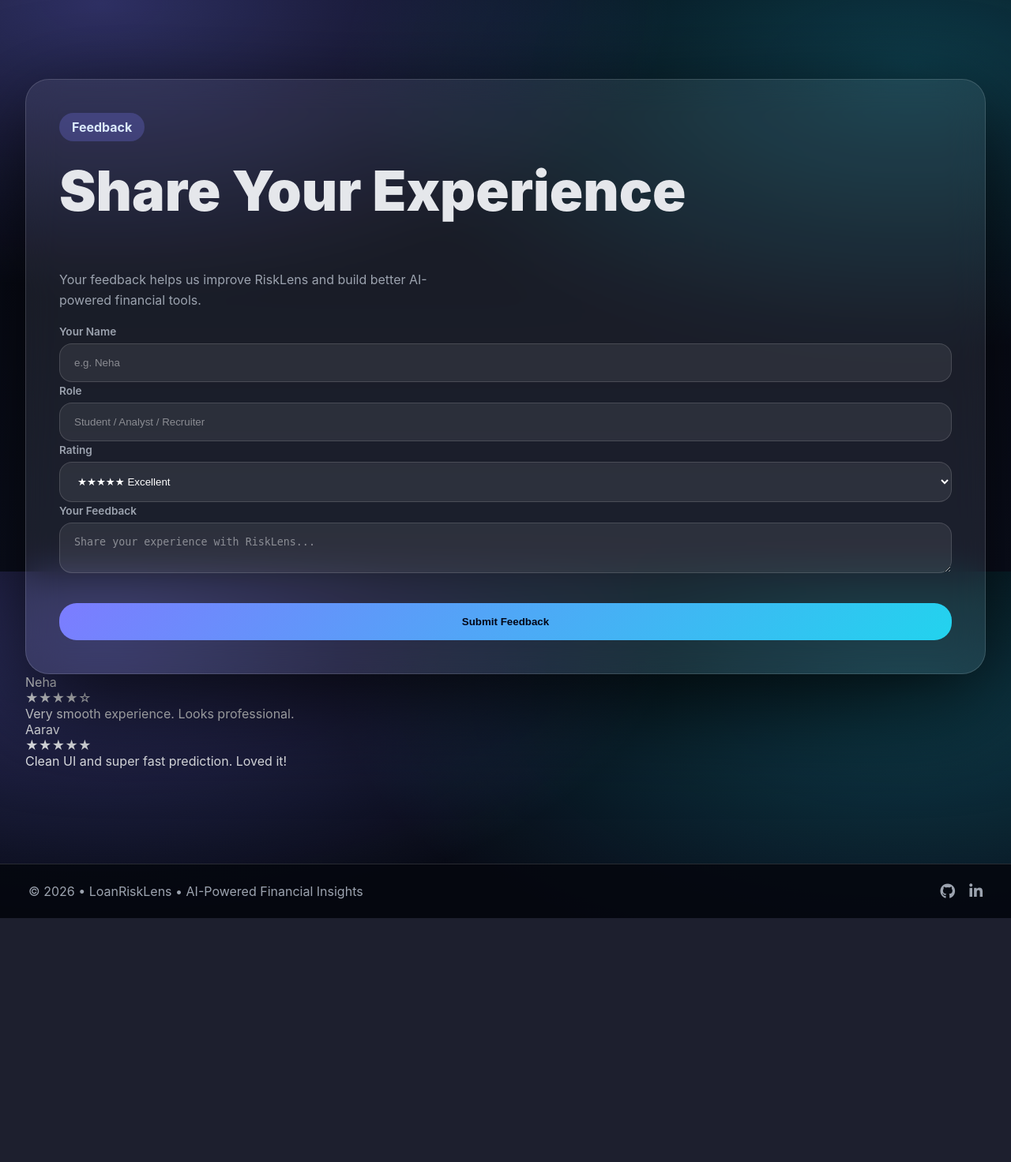
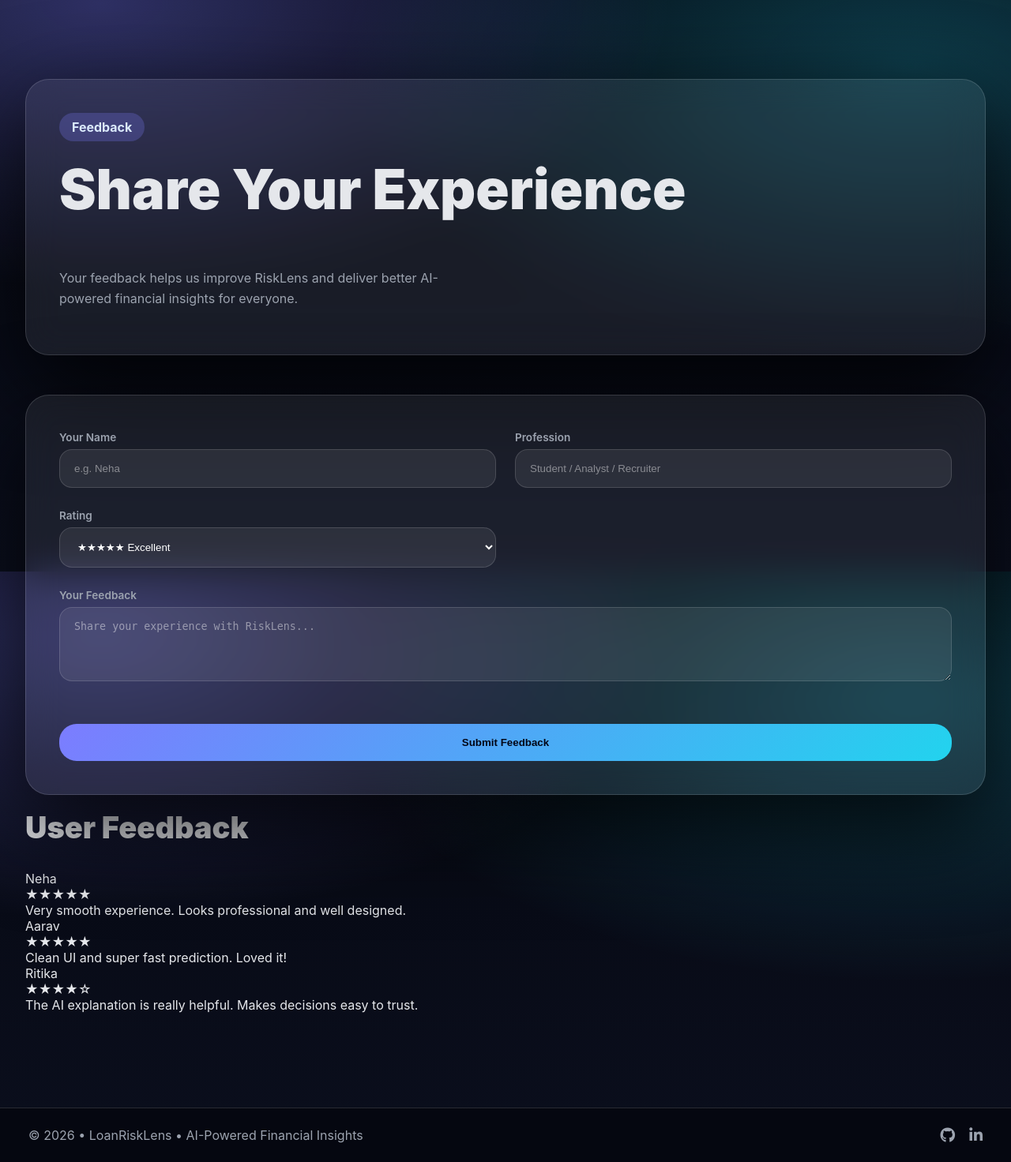
Before and after one commit to Haril2766/Loan-Default-ML, a Flask app: page /reviews in a window 1280 px wide. Shown: the part 76-1548 px from the top of the page at 79% size. Before the commit the page ends 1239 px from the top, so only its background shows below. Run offline with Flask 3, Linux system fonts and the light colour scheme.

Commit message:
Update review.html

```diff
--- a/templates/review.html
+++ b/templates/review.html
@@ -5,92 +5,93 @@
 <section class="heroWrap">
   <div class="container">
 
-    <div class="glassCard">
-
+    <!-- HEADER -->
+    <div class="heroCard">
       <div class="pill">Feedback</div>
 
-      <h1 class="heroTitle" style="margin-top:20px;">
-        Share Your Experience
-      </h1>
+      <h1 class="heroTitle">Share Your Experience</h1>
 
       <p class="heroText">
-        Your feedback helps us improve RiskLens and build better
-        AI-powered financial tools.
+        Your feedback helps us improve RiskLens and deliver better AI-powered
+        financial insights for everyone.
       </p>
+    </div>
 
-      <!-- FEEDBACK FORM -->
-      <form method="POST" action="/reviews" class="feedbackForm">
+    <!-- FEEDBACK FORM -->
+    <div class="glassCard" style="margin-top:50px;">
+      <form method="POST" action="/feedback">
 
-        <div class="feedbackGrid">
+        <div class="row" style="grid-template-columns:1fr 1fr; gap:24px;">
 
           <div>
             <label class="form-label">Your Name</label>
-            <input
-              class="form-control"
-              name="name"
-              placeholder="e.g. Neha"
-              required>
+            <input class="form-control" placeholder="e.g. Neha" required>
           </div>
 
           <div>
-            <label class="form-label">Role</label>
-            <input
-              class="form-control"
-              name="role"
-              placeholder="Student / Analyst / Recruiter"
-              required>
+            <label class="form-label">Profession</label>
+            <input class="form-control" placeholder="Student / Analyst / Recruiter">
           </div>
 
           <div>
             <label class="form-label">Rating</label>
-            <select class="form-select" name="rating" required>
-              <option value="5">★★★★★ Excellent</option>
-              <option value="4">★★★★☆ Very Good</option>
-              <option value="3">★★★☆☆ Good</option>
-              <option value="2">★★☆☆☆ Fair</option>
-              <option value="1">★☆☆☆☆ Poor</option>
+            <select class="form-select">
+              <option>★★★★★ Excellent</option>
+              <option>★★★★☆ Very Good</option>
+              <option>★★★☆☆ Good</option>
+              <option>★★☆☆☆ Fair</option>
+              <option>★☆☆☆☆ Poor</option>
             </select>
           </div>
 
-          <div></div>
+          <div style="grid-column:1 / -1;">
+            <label class="form-label">Your Feedback</label>
+            <textarea class="form-control" rows="4"
+              placeholder="Share your experience with RiskLens..."></textarea>
+          </div>
 
-          <div>
-            <label class="form-label">Your Feedback</label>
-            <textarea
-              class="form-control"
-              name="message"
-              placeholder="Share your experience with RiskLens..."
-              required></textarea>
+          <div style="grid-column:1 / -1;">
+            <button class="btnGlow" style="width:100%;">
+              Submit Feedback
+            </button>
           </div>
 
         </div>
-
-        <button class="btnGlow" style="margin-top:34px;">
-          Submit Feedback
-        </button>
-
       </form>
     </div>
 
     <!-- USER REVIEWS -->
-    {% if reviews %}
-    <div class="reviewList">
-      {% for r in reviews %}
-      <div class="reviewCard">
-        <div class="reviewName">{{ r.name }}</div>
-        <div class="reviewRole">{{ r.role }}</div>
+    <section class="reviewSection">
+      <h2 class="heroTitle" style="font-size:38px;">User Feedback</h2>
 
-        <div class="reviewStars">
-          {{ "★" * r.rating }}{{ "☆" * (5 - r.rating) }}
+      <div class="reviewGrid">
+
+        <div class="reviewCard">
+          <div class="reviewName">Neha</div>
+          <div class="reviewStars">★★★★★</div>
+          <div class="reviewText">
+            Very smooth experience. Looks professional and well designed.
+          </div>
         </div>
 
-        <div class="reviewText">
-          {{ r.message }}
+        <div class="reviewCard">
+          <div class="reviewName">Aarav</div>
+          <div class="reviewStars">★★★★★</div>
+          <div class="reviewText">
+            Clean UI and super fast prediction. Loved it!
+          </div>
         </div>
+
+        <div class="reviewCard">
+          <div class="reviewName">Ritika</div>
+          <div class="reviewStars">★★★★☆</div>
+          <div class="reviewText">
+            The AI explanation is really helpful. Makes decisions easy to trust.
+          </div>
+        </div>
+
       </div>
-      {% endfor %}
-    </div>
-    {% endif %}
+    </section>
 
   </div>
 </section>
```
